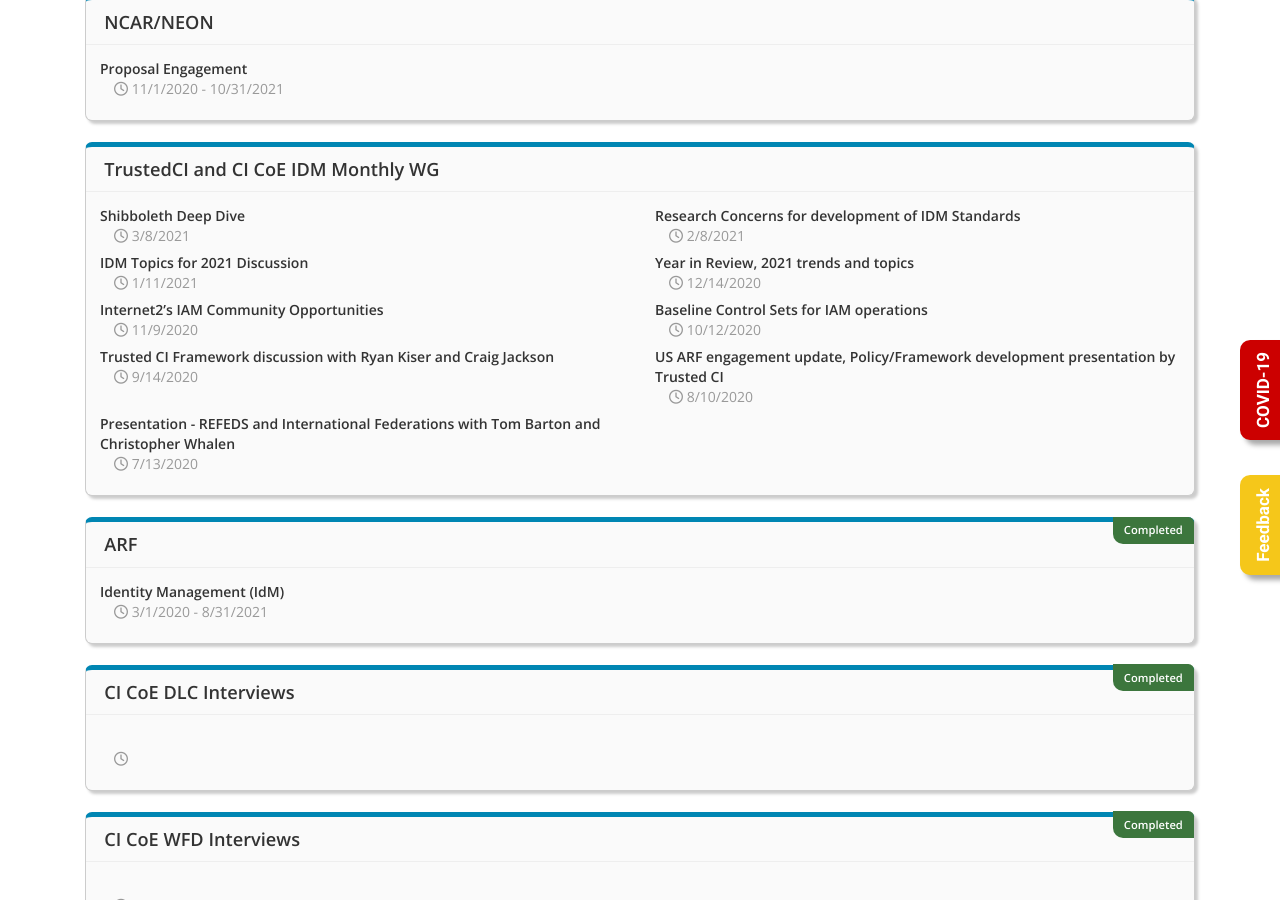
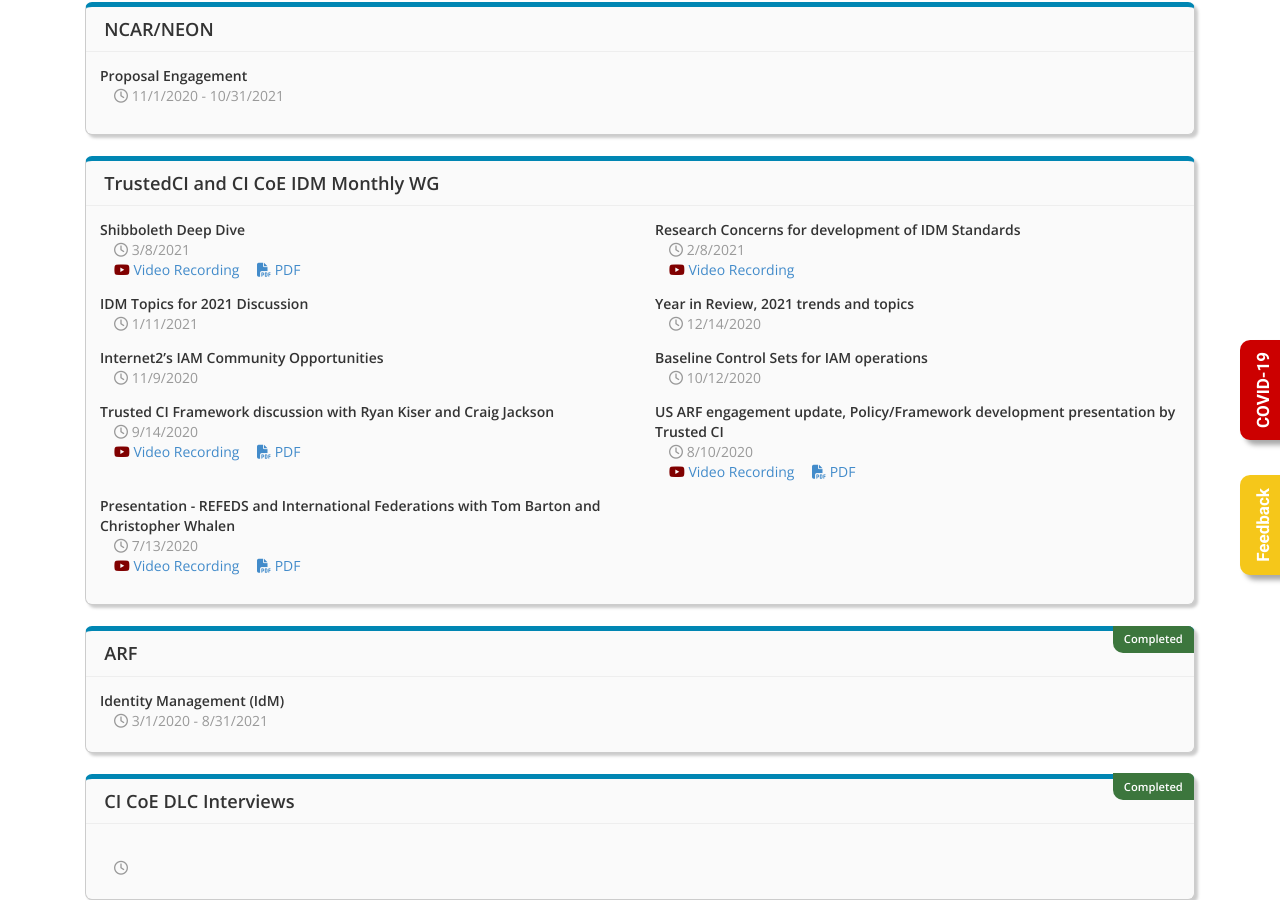
Before and after one commit to cicoe/cicoe.github.io, a Jekyll site: the page built from activities.html, in a window 1280 px wide and 900 px high, scrolled down 675 px. Built offline with Jekyll 4.4.1, drawn with Linux system fonts in a browser that asks for light colours; nearby versions of some CDN libraries; some web fonts are replaced.

Commit message:
fixing activities

```diff
--- a/activities.html
+++ b/activities.html
@@ -24,11 +24,25 @@
                             </div>
                             <div class="row content">
                                 {% for a in n.activities %}
-                                <div class="col-sm-12 col-md-12 col-lg-6" style="margin-bottom: 0.5em">
+                                <div class="col-sm-12 col-md-12 col-lg-6" style="margin-bottom: 1em">
                                     <strong>{{ a.title }}</strong><br/>
                                     <span style="color: #999; margin-left: 1em">
                                         <i class="far fa-clock"></i> {{ a.timeframe }}
+                                    </span><br/>
+                                    {% if a.video %}
+                                    <span style="color: #999; margin-left: 1em">
+                                        <a href="{{ a.video }}" target="_blank">
+                                            <i class="fab fa-youtube"></i> Video Recording
+                                        </a>
                                     </span>
+                                    {% endif %}
+                                    {% if a.pdf %}
+                                    <span style="color: #999; margin-left: 1em">
+                                        <a href="/presentations/{{ a.pdf }}" target="_blank">
+                                            <i class="fas fa-file-pdf"></i> PDF
+                                        </a>
+                                    </span>
+                                    {% endif %}
                                 </div>
                                 {% endfor %}
                             </div>
```
Also changed, not shown: _data/activities.yml (+9 -0 lines).
